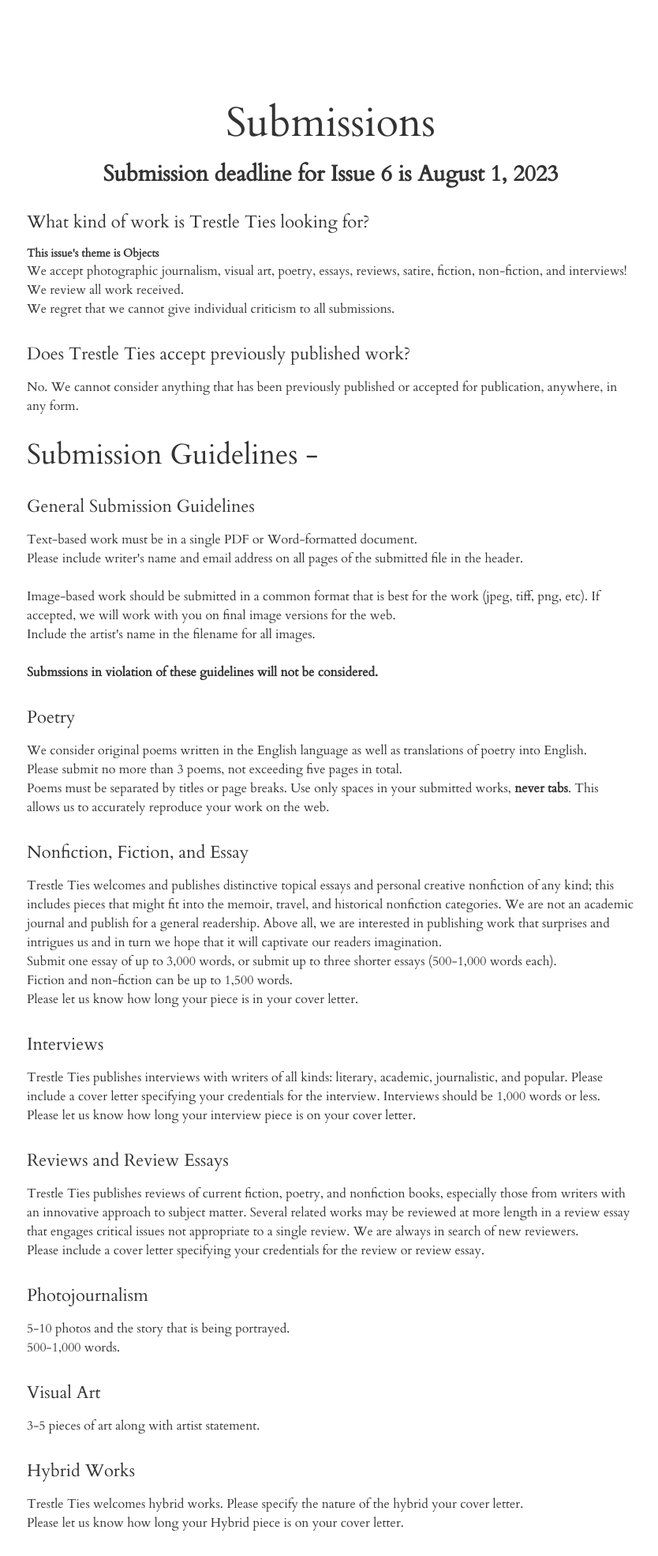
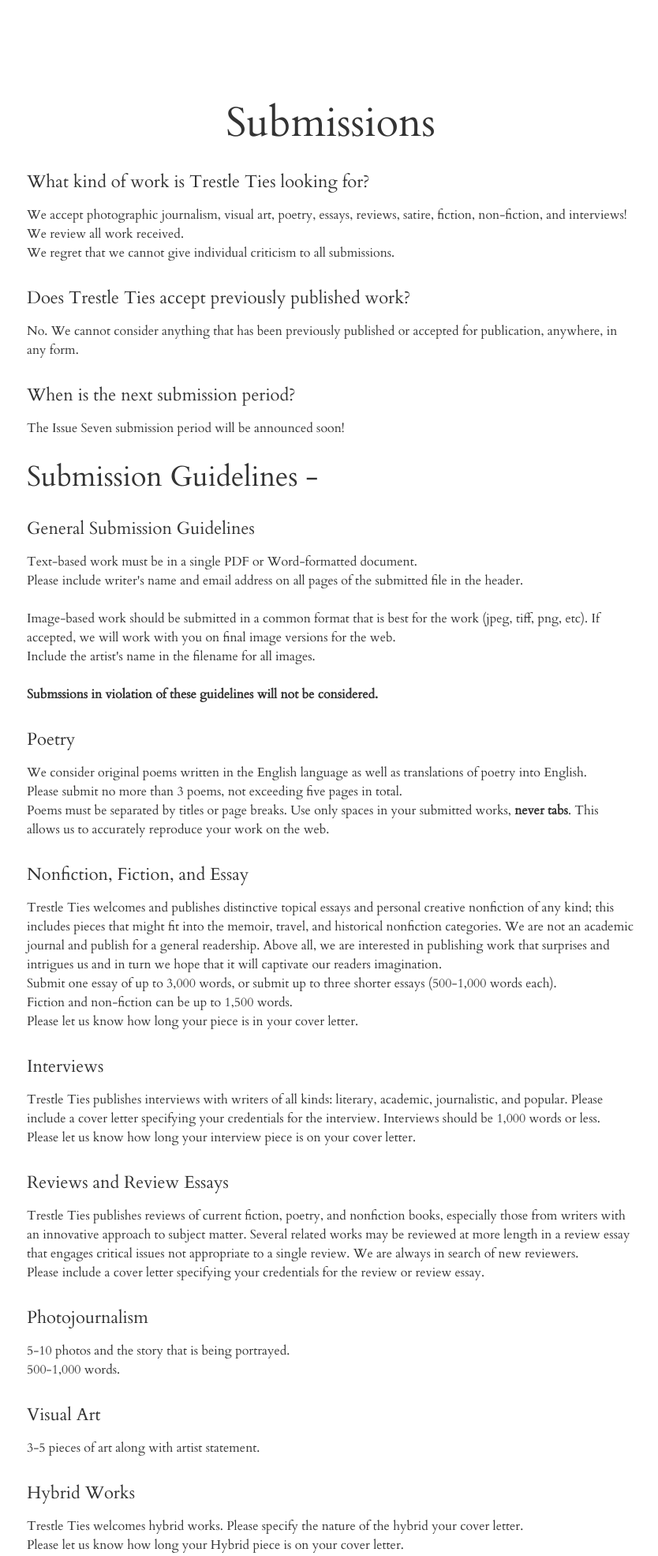
Before and after one commit to aschuman0/trestle-ties, a Flask app: page /submissions in a window 1280 px wide. Shown: the part 542-2512 px from the top of the page at 79% size, without its empty margins (221-1055 px from the left). Run offline with Flask 2, Linux system fonts and the light colour scheme; some libraries are stand-ins or nearby versions.

Commit message:
rm six subs

```diff
--- a/requirements.txt
+++ b/requirements.txt
@@ -1 +1,3 @@
+Werkzeug==2.2.2
 Flask==2.0.3
+Flask-WTF
--- a/templates/submissions.html
+++ b/templates/submissions.html
@@ -1,52 +1,123 @@
-{% extends "base.html" %}
-{% block title %}Submissions{% endblock %}
-{% block content %}
-{{ super() }}
-<div class="container tim-container" style="max-width:800px; padding-top:100px">
+{% extends "base.html" %} {% block title %}Submissions{% endblock %} {% block
+content %} {{ super() }}
+<div
+  class="container tim-container"
+  style="max-width: 800px; padding-top: 100px"
+>
   <h1 class="text-center">Submissions</h1>
-    <h3 class="text-center"><strong>Submission deadline for Issue 6 is August 1, 2023</strong></h3>
+  <!-- <h3 class="text-center"><strong>Submission deadline for Issue 6 is August 1, 2023</strong></h3> -->
   <h4>What kind of work is Trestle Ties looking for?</h4>
-    <strong>This issue's theme is Objects</strong>
-    <p>We accept photographic journalism, visual art, poetry, essays, reviews, satire, fiction, non-fiction, and interviews!<br />We review all work received.<br /> We regret that we cannot give individual criticism to all submissions.</p>
+
+  <p>
+    We accept photographic journalism, visual art, poetry, essays, reviews,
+    satire, fiction, non-fiction, and interviews!<br />We review all work
+    received.<br />
+    We regret that we cannot give individual criticism to all submissions.
+  </p>
   <h4>Does Trestle Ties accept previously published work?</h4>
-    <p>No. We cannot consider anything that has been previously published or accepted for publication, anywhere, in any form.</p>
-    <!-- <h4>When is the next submission period?</h4>
-    <p>The Issue Six submission period will be announced with the publication of Issue Five. Check back soon!</p> -->
+  <p>
+    No. We cannot consider anything that has been previously published or
+    accepted for publication, anywhere, in any form.
+  </p>
+  <h4>When is the next submission period?</h4>
+  <p>The Issue Seven submission period will be announced soon!</p>
 
   <h2>Submission Guidelines -</h2>
   <h4>General Submission Guidelines</h4>
-    <p>Text-based work must be in a single PDF or Word-formatted document.<br />Please include writer's name and email address on all pages of the submitted file in the header.<br /><br />Image-based work should be submitted in a common format that is best for the work (jpeg, tiff, png, etc). If accepted, we will work with you on final image versions for the web.<br />Include the artist's name in the filename for all images.<br /><br /><strong>Submssions in violation of these guidelines will not be considered.</strong></p>
+  <p>
+    Text-based work must be in a single PDF or Word-formatted document.<br />Please
+    include writer's name and email address on all pages of the submitted file
+    in the header.<br /><br />Image-based work should be submitted in a common
+    format that is best for the work (jpeg, tiff, png, etc). If accepted, we
+    will work with you on final image versions for the web.<br />Include the
+    artist's name in the filename for all images.<br /><br /><strong
+      >Submssions in violation of these guidelines will not be
+      considered.</strong
+    >
+  </p>
 
   <h4>Poetry</h4>
-    <p>We consider original poems written in the English language as well as translations of poetry into English.<br />Please submit no more than 3 poems, not exceeding five pages in total.<br />Poems must be separated by titles or page breaks. Use only spaces in your submitted works, <b>never tabs</b>. This allows us to accurately reproduce your work on the web.</p>
+  <p>
+    We consider original poems written in the English language as well as
+    translations of poetry into English.<br />Please submit no more than 3
+    poems, not exceeding five pages in total.<br />Poems must be separated by
+    titles or page breaks. Use only spaces in your submitted works,
+    <b>never tabs</b>. This allows us to accurately reproduce your work on the
+    web.
+  </p>
 
   <h4>Nonfiction, Fiction, and Essay</h4>
-    <p>Trestle Ties welcomes and publishes distinctive topical essays and personal creative nonfiction of any kind; this includes pieces that might fit into the memoir, travel, and historical nonfiction categories. We are not an academic journal and publish for a general readership. Above all, we are interested in publishing work that surprises and intrigues us and in turn we hope that it will captivate our readers imagination.<br />Submit one essay of up to 3,000 words, or submit up to three shorter essays (500-1,000 words each).<br />Fiction and non-fiction can be up to 1,500 words.<br />Please let us know how long your piece is in your cover letter.<p>
+  <p>
+    Trestle Ties welcomes and publishes distinctive topical essays and personal
+    creative nonfiction of any kind; this includes pieces that might fit into
+    the memoir, travel, and historical nonfiction categories. We are not an
+    academic journal and publish for a general readership. Above all, we are
+    interested in publishing work that surprises and intrigues us and in turn we
+    hope that it will captivate our readers imagination.<br />Submit one essay
+    of up to 3,000 words, or submit up to three shorter essays (500-1,000 words
+    each).<br />Fiction and non-fiction can be up to 1,500 words.<br />Please
+    let us know how long your piece is in your cover letter.
+  </p>
+  <p></p>
 
   <h4>Interviews</h4>
-    <p>Trestle Ties publishes interviews with writers of all kinds: literary, academic, journalistic, and popular. Please include a cover letter specifying your credentials for the interview. Interviews should be 1,000 words or less.<br />Please let us know how long your interview piece is on your cover letter.</p>
+  <p>
+    Trestle Ties publishes interviews with writers of all kinds: literary,
+    academic, journalistic, and popular. Please include a cover letter
+    specifying your credentials for the interview. Interviews should be 1,000
+    words or less.<br />Please let us know how long your interview piece is on
+    your cover letter.
+  </p>
 
   <h4>Reviews and Review Essays</h4>
-    <p>Trestle Ties publishes reviews of current fiction, poetry, and nonfiction books, especially those from writers with an innovative approach to subject matter. Several related works may be reviewed at more length in a review essay that engages critical issues not appropriate to a single review. We are always in search of new reviewers.<br />Please include a cover letter specifying your credentials for the review or review essay.</p>
+  <p>
+    Trestle Ties publishes reviews of current fiction, poetry, and nonfiction
+    books, especially those from writers with an innovative approach to subject
+    matter. Several related works may be reviewed at more length in a review
+    essay that engages critical issues not appropriate to a single review. We
+    are always in search of new reviewers.<br />Please include a cover letter
+    specifying your credentials for the review or review essay.
+  </p>
 
   <h4>Photojournalism</h4>
-    <p>5-10 photos and the story that is being portrayed.<br />500-1,000 words.</p>
+  <p>
+    5-10 photos and the story that is being portrayed.<br />500-1,000 words.
+  </p>
 
   <h4>Visual Art</h4>
   <p>3-5 pieces of art along with artist statement.</p>
 
   <h4>Hybrid Works</h4>
-    <p>Trestle Ties welcomes hybrid works. Please specify the nature of the hybrid your cover letter.<br />Please let us know how long your Hybrid piece is on your cover letter.</p>
+  <p>
+    Trestle Ties welcomes hybrid works. Please specify the nature of the hybrid
+    your cover letter.<br />Please let us know how long your Hybrid piece is on
+    your cover letter.
+  </p>
 
   <h4>Plays</h4>
-    <p>Submission up to 500-1,000 words<br />Please let us know how long your play is on your cover letter.</p>
+  <p>
+    Submission up to 500-1,000 words<br />Please let us know how long your play
+    is on your cover letter.
+  </p>
 
   <h4>How do I submit?</h4>
-    <!-- <p>Submissions are now closed. Please check back soon for the next submission period.</p> -->
-    <p>Email your document or images to <a href="mailto:trestleties@gmail.com">trestleties@gmail.com</a>.<br />Please indicate the type of work you are submitting in the subject of the email.<br />We do not use submittable or other submission systems so you incur no costs to submit. While we realize that this makes the submission and review process less transparent, we seek to be as communicative as possible with all submissions.</p>
+  <p>
+    Submissions are now closed. Please check back for the next submission
+    period.
+  </p>
+  <!--
+    <p>Email your document or images to <a href="mailto:trestleties@gmail.com">trestleties@gmail.com</a>.<br />Please indicate the type of work you are submitting in the subject of the email.<br />We do not use submittable or other submission systems so you incur no costs to submit. While we realize that this makes the submission and review process less transparent, we seek to be as communicative as possible with all submissions.</p> -->
 
   <h4>Other details</h4>
-    <p>We will try to let you know about acceptance as soon as possible. Please give us at least a month after the submission closing date before inquiring about your submission.</p><br /><p>Thank you for trusting us with your work. We hope you enjoy Trestle Ties.</p>
+  <p>
+    We will try to let you know about acceptance as soon as possible. Please
+    give us at least a month after the submission closing date before inquiring
+    about your submission.
+  </p>
+  <br />
+  <p>
+    Thank you for trusting us with your work. We hope you enjoy Trestle Ties.
+  </p>
 </div>
 <div class="space"></div>
 {% endblock %}
```
Also changed, not shown: templates/index.html (+13 -11 lines). Lines whose indentation alone changed are shown as unchanged.
